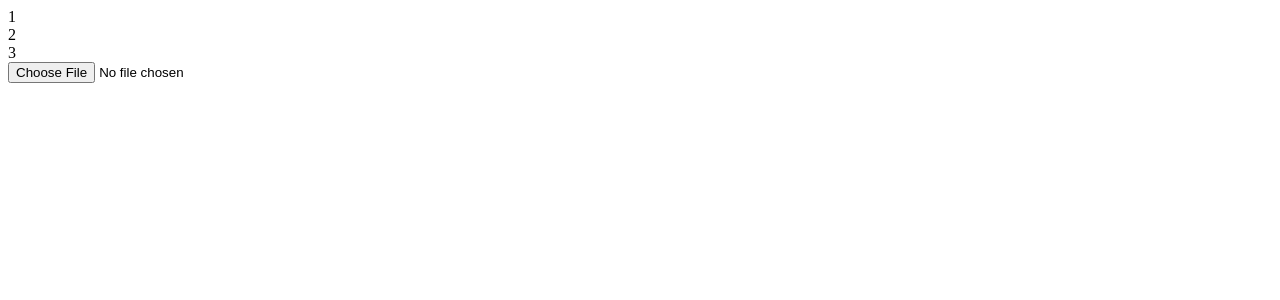
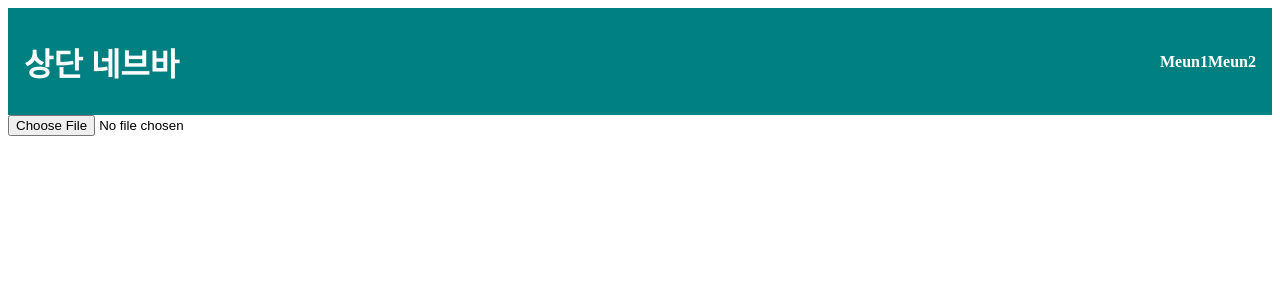
Before and after one commit to GDSC-snowflowerthon/SnowPick-team07-web, a React (Create React App) app: page / in a window 1280 px wide. Shown: the top 300 px of the page. Built offline with nearby package versions, Linux system fonts and the light colour scheme.

Commit message:
[Feat] 상단 네브바 추가

```diff
--- a/src/pages/home/HomePage.jsx
+++ b/src/pages/home/HomePage.jsx
@@ -1,11 +1,10 @@
 import SnowEffectOnUploadedImage from "../../snowEffect";
+import NavBar from "../layout/Navbar";
 
 const HomePage = () => {
   return (
     <div>
-      <div>1</div>
-      <div>2</div>
-      <div>3</div>
+      <NavBar />
       <SnowEffectOnUploadedImage />
     </div>
   );
--- /dev/null
+++ b/src/pages/layout/Navbar.jsx
@@ -0,0 +1,26 @@
+import styled from "styled-components";
+
+const NavBar = () => {
+  const NavContainer = styled.div`
+    height: 75px;
+    padding: 1rem;
+    color: white;
+    background: teal;
+    font-weight: bold;
+    display: flex;
+    justify-content: space-between;
+    align-items: center;
+  `;
+
+  return (
+    <NavContainer>
+      <h1>상단 네브바</h1>
+      <nav>
+        <span>Meun1</span>
+        <span>Meun2</span>
+      </nav>
+    </NavContainer>
+  );
+};
+
+export default NavBar;
```
